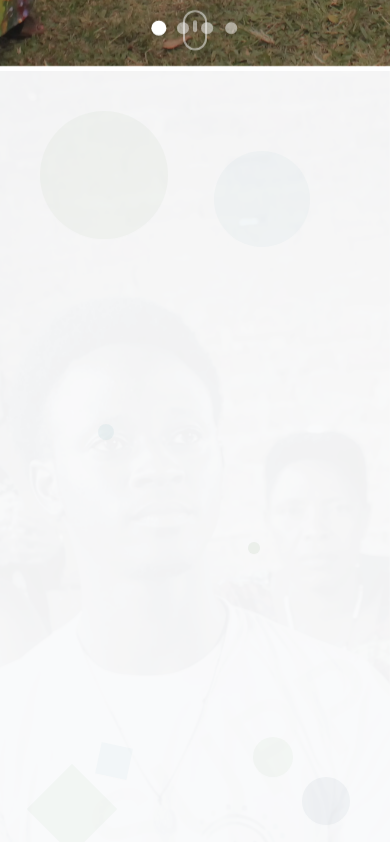
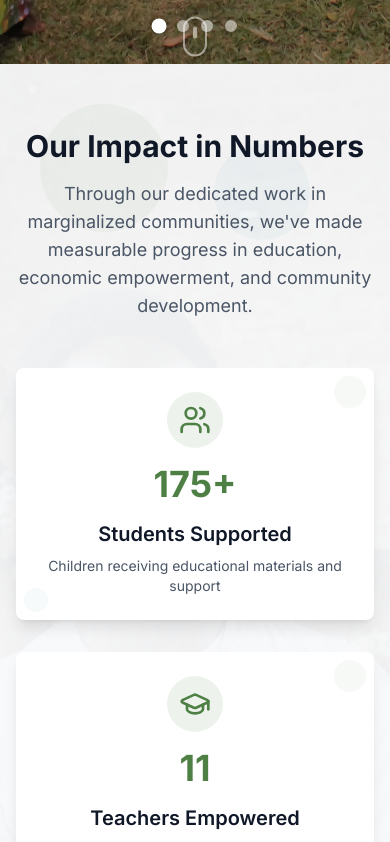
Before and after one commit to Berismartin/huruma_site, a Next.js app: page / in a window 390 px wide. Shown: the part 780-1622 px from the top of the page. Built offline with nearby package versions, Linux system fonts and the light colour scheme.

Commit message:
updated feedback

```diff
--- a/app/components/LoadingScreen.tsx
+++ b/app/components/LoadingScreen.tsx
@@ -32,7 +32,7 @@ export default function LoadingScreen({ onLoadingComplete }: LoadingScreenProps)
       // Add a small delay before completing
       const timer = setTimeout(() => {
         setIsLoading(false);
-        setTimeout(onLoadingComplete, 1000); // Wait for exit animation
+        setTimeout(onLoadingComplete, 300); // Reduced from 1000ms to 300ms
       }, 500);
       return () => clearTimeout(timer);
     }
--- a/app/components/OurWorkHeader.tsx
+++ b/app/components/OurWorkHeader.tsx
@@ -23,6 +23,7 @@ const OurWorkHeader = () => {
     { name: 'Home', href: '/' },
     { name: 'About', href: '/about' },
     { name: 'Our Work', href: '/our-work' },
+    { name: 'Team', href: '/team' },
     { name: 'Get Involved', href: '/get-involved' },
     { name: 'Contact', href: '/contact' }
   ];
--- a/app/components/StatsSection.tsx
+++ b/app/components/StatsSection.tsx
@@ -1,7 +1,6 @@
 'use client';
 
 import { useEffect } from 'react';
-import { useGSAPScroll } from '../hooks/useGSAPScroll';
 import { useCounterAnimation } from '../hooks/useCounterAnimation';
 import { Users, GraduationCap, Target, Heart } from 'lucide-react';
 
@@ -50,24 +49,11 @@ const stats: Stat[] = [
 ];
 
 export default function StatsSection() {
-  const { elementRef: titleRef, fadeInUp } = useGSAPScroll<HTMLDivElement>();
-  const { elementRef: statsRef, staggerChildren } = useGSAPScroll<HTMLDivElement>();
-
   // Counter animations for each stat
   const studentsCounter = useCounterAnimation({ end: 175, suffix: '+', delay: 200 });
   const teachersCounter = useCounterAnimation({ end: 11, delay: 400 });
   const pillarsCounter = useCounterAnimation({ end: 3, delay: 600 });
   const communityCounter = useCounterAnimation({ end: 100, suffix: '%', delay: 800 });
-
-  useEffect(() => {
-    // Ensure animations trigger properly
-    const timer = setTimeout(() => {
-      fadeInUp(0, 1);
-      staggerChildren(0.2, 0.3);
-    }, 100);
-
-    return () => clearTimeout(timer);
-  }, [fadeInUp, staggerChildren]);
 
   return (
     <section className="py-16 md:py-24 bg-gray-50 relative overflow-hidden">
@@ -102,23 +88,17 @@ export default function StatsSection() {
       </div>
 
       <div className="container mx-auto px-4 relative z-10">
-        <div
-          ref={titleRef}
-          className="text-center mb-12"
-        >
+        <div className="text-center mb-12">
           <h2 className="text-3xl md:text-4xl lg:text-5xl font-bold text-gray-900 mb-4">
             Our Impact in Numbers
           </h2>
           <p className="text-lg md:text-xl text-gray-600 max-w-3xl mx-auto">
-                          Through our dedicated work in marginalized communities, we've made measurable progress in education,
+            Through our dedicated work in marginalized communities, we've made measurable progress in education,
             economic empowerment, and community development.
           </p>
         </div>
 
-        <div
-          ref={statsRef}
-          className="grid grid-cols-1 md:grid-cols-2 lg:grid-cols-4 gap-8"
-        >
+        <div className="grid grid-cols-1 md:grid-cols-2 lg:grid-cols-4 gap-8">
           {/* Students Counter */}
           <div
             ref={studentsCounter.elementRef}
@@ -239,8 +219,6 @@ export default function StatsSection() {
             </div>
           </div>
         </div>
-
-
       </div>
     </section>
   );
--- a/app/page.tsx
+++ b/app/page.tsx
@@ -29,96 +29,95 @@ export default function Home() {
       <AnimatePresence>
         {showContent && (
           <motion.main
-            initial={{ opacity: 0, scale: 0.8 }}
-            animate={{ opacity: 1, scale: 1 }}
+            initial={{ opacity: 0 }}
+            animate={{ opacity: 1 }}
             transition={{
-              duration: 1.2,
-              ease: "easeOut",
-              delay: 0.4
+              duration: 0.5,
+              ease: "easeOut"
             }}
             className="min-h-screen"
           >
             <motion.div
               initial={{ opacity: 0, y: 20 }}
               animate={{ opacity: 1, y: 0 }}
-              transition={{ delay: 0.6, duration: 1.0 }}
+              transition={{ delay: 0.1, duration: 0.6 }}
             >
               <Header />
             </motion.div>
 
             <motion.div
-              initial={{ opacity: 0, scale: 1.1 }}
+              initial={{ opacity: 0, scale: 1.05 }}
               animate={{ opacity: 1, scale: 1 }}
-              transition={{ delay: 1.0, duration: 1.2 }}
+              transition={{ delay: 0.2, duration: 0.8 }}
             >
               <HeroCarousel />
             </motion.div>
 
             <motion.div
-              initial={{ opacity: 0, y: 30 }}
+              initial={{ opacity: 0, y: 20 }}
               animate={{ opacity: 1, y: 0 }}
-              transition={{ delay: 1.4, duration: 1.0 }}
+              transition={{ delay: 0.3, duration: 0.6 }}
             >
               <StatsSection />
             </motion.div>
 
             <motion.div
-              initial={{ opacity: 0, y: 30 }}
+              initial={{ opacity: 0, y: 20 }}
               animate={{ opacity: 1, y: 0 }}
-              transition={{ delay: 1.8, duration: 1.0 }}
+              transition={{ delay: 0.4, duration: 0.6 }}
             >
               <AboutSection />
             </motion.div>
 
-                        <motion.div
-              initial={{ opacity: 0, y: 30 }}
+            <motion.div
+              initial={{ opacity: 0, y: 20 }}
               animate={{ opacity: 1, y: 0 }}
-              transition={{ delay: 2.2, duration: 1.0 }}
+              transition={{ delay: 0.5, duration: 0.6 }}
             >
               <WhatWeDoSection />
             </motion.div>
 
             <motion.div
-              initial={{ opacity: 0, y: 30 }}
+              initial={{ opacity: 0, y: 20 }}
               animate={{ opacity: 1, y: 0 }}
-              transition={{ delay: 2.6, duration: 1.0 }}
+              transition={{ delay: 0.6, duration: 0.6 }}
             >
               <SuccessStorySection />
             </motion.div>
 
             <motion.div
-              initial={{ opacity: 0, y: 30 }}
+              initial={{ opacity: 0, y: 20 }}
               animate={{ opacity: 1, y: 0 }}
-              transition={{ delay: 3.0, duration: 1.0 }}
+              transition={{ delay: 0.7, duration: 0.6 }}
             >
               <ImpactStoriesSection />
             </motion.div>
 
             <motion.div
-              initial={{ opacity: 0, y: 30 }}
+              initial={{ opacity: 0, y: 20 }}
               animate={{ opacity: 1, y: 0 }}
-              transition={{ delay: 3.4, duration: 1.0 }}
+              transition={{ delay: 0.8, duration: 0.6 }}
             >
               {/* <CoreValuesSection /> */}
             </motion.div>
 
             <motion.div
-              initial={{ opacity: 0, y: 30 }}
+              initial={{ opacity: 0, y: 20 }}
               animate={{ opacity: 1, y: 0 }}
-              transition={{ delay: 3.8, duration: 1.0 }}
+              transition={{ delay: 0.9, duration: 0.6 }}
             >
               <TextOverlaySection />
             </motion.div>
 
             <motion.div
-              initial={{ opacity: 0, y: 30 }}
+              initial={{ opacity: 0, y: 20 }}
               animate={{ opacity: 1, y: 0 }}
-              transition={{ delay: 4.2, duration: 1.0 }}
+              transition={{ delay: 1.0, duration: 0.6 }}
             >
               <Footer />
             </motion.div>
 
-            </motion.main>
+          </motion.main>
         )}
       </AnimatePresence>
     </>
--- a/app/team/page.tsx
+++ b/app/team/page.tsx
@@ -17,6 +17,7 @@ import {
   Shield,
   Target
 } from 'lucide-react';
+import Header from '../components/Header';
 import Footer from '../components/Footer';
 
 const TeamPage = () => {
@@ -249,6 +250,8 @@ const TeamPage = () => {
 
   return (
     <div className="min-h-screen bg-gradient-to-br from-green-50 via-white to-blue-50">
+      <Header />
+
       {/* Hero Section */}
       <section className="relative h-[60vh] bg-gradient-to-r from-green-600 to-blue-600 overflow-hidden">
         <div className="absolute inset-0 bg-black/20"></div>
```
